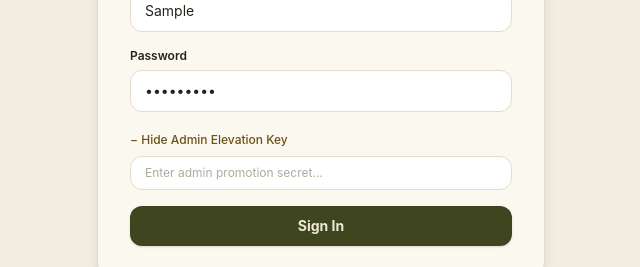
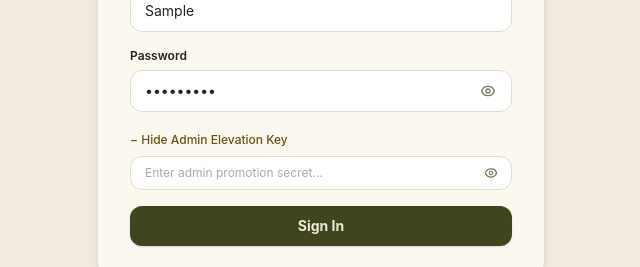
Before and after one commit to Yatish-balu/Roll_Call, a React (Vite) app in the folder frontend-react/: page /login in a window 1280 px wide. Both pictures are taken after typing "Sample", "Sample123" into the empty fields and a click on the button "+ Have an Admin Key?". Shown: the part 361-628 px from the top of the page, without its empty margins (319-959 px from the left). Built offline with nearby package versions, Linux system fonts and the light colour scheme; no server answers.

Commit message:
feat(auth): add show/hide password eye toggle on login screen

```diff
--- a/frontend-react/src/components/auth/LoginView.tsx
+++ b/frontend-react/src/components/auth/LoginView.tsx
@@ -7,8 +7,10 @@ export function LoginView() {
   const { login } = useAuth();
   const [userId, setUserId] = useState("");
   const [password, setPassword] = useState("");
+  const [showPassword, setShowPassword] = useState(false);
   const [adminKey, setAdminKey] = useState("");
   const [showAdminKey, setShowAdminKey] = useState(false);
+  const [showAdminKeySecret, setShowAdminKeySecret] = useState(false);
   const [isSubmitting, setIsSubmitting] = useState(false);
   const [errorMessage, setErrorMessage] = useState<string | null>(null);
 
@@ -88,15 +90,34 @@ export function LoginView() {
             <label htmlFor="password" className="block text-xs font-semibold text-[#24251C] mb-1.5">
               Password
             </label>
+            <div className="relative">
               <input
                 id="password"
-              type="password"
+                type={showPassword ? "text" : "password"}
                 value={password}
                 onChange={(e) => setPassword(e.target.value)}
                 placeholder="••••••••••••"
                 required
-              className="w-full px-3.5 py-2.5 rounded-xl bg-white border border-[#E4DDCA] text-sm text-[#24251C] placeholder-[#77735F]/60 focus-visible:outline-none focus-visible:ring-2 focus-visible:ring-[#6C5119] transition-all"
+                className="w-full pl-3.5 pr-10 py-2.5 rounded-xl bg-white border border-[#E4DDCA] text-sm text-[#24251C] placeholder-[#77735F]/60 focus-visible:outline-none focus-visible:ring-2 focus-visible:ring-[#6C5119] transition-all"
               />
+              <button
+                type="button"
+                onClick={() => setShowPassword(!showPassword)}
+                className="absolute right-3 top-1/2 -translate-y-1/2 text-[#77735F] hover:text-[#24251C] cursor-pointer p-1"
+                aria-label={showPassword ? "Hide password" : "Show password"}
+              >
+                {showPassword ? (
+                  <svg className="w-4 h-4" fill="none" viewBox="0 0 24 24" stroke="currentColor">
+                    <path strokeLinecap="round" strokeLinejoin="round" strokeWidth={2} d="M13.875 18.825A10.05 10.05 0 0112 19c-4.478 0-8.268-2.943-9.543-7a9.97 9.97 0 011.563-3.029m5.858.908a3 3 0 114.243 4.243M9.878 9.878l4.242 4.242M9.88 9.88l-3.29-3.29m7.532 7.532l3.29 3.29M3 3l18 18" />
+                  </svg>
+                ) : (
+                  <svg className="w-4 h-4" fill="none" viewBox="0 0 24 24" stroke="currentColor">
+                    <path strokeLinecap="round" strokeLinejoin="round" strokeWidth={2} d="M15 12a3 3 0 11-6 0 3 3 0 016 0z" />
+                    <path strokeLinecap="round" strokeLinejoin="round" strokeWidth={2} d="M2.458 12C3.732 7.943 7.523 5 12 5c4.478 0 8.268 2.943 9.542 7-1.274 4.057-5.064 7-9.542 7-4.477 0-8.268-2.943-9.542-7z" />
+                  </svg>
+                )}
+              </button>
+            </div>
           </div>
 
           {/* Admin Elevation Key Option */}
@@ -112,14 +133,31 @@ export function LoginView() {
             </div>
 
             {showAdminKey && (
-              <div className="mt-2">
+              <div className="mt-2 relative">
                 <input
-                  type="password"
+                  type={showAdminKeySecret ? "text" : "password"}
                   value={adminKey}
                   onChange={(e) => setAdminKey(e.target.value)}
                   placeholder="Enter admin promotion secret..."
-                  className="w-full px-3.5 py-2 rounded-xl bg-white border border-[#E4DDCA] text-xs text-[#24251C] placeholder-[#77735F]/60 focus-visible:outline-none focus-visible:ring-2 focus-visible:ring-[#6C5119]"
+                  className="w-full pl-3.5 pr-10 py-2 rounded-xl bg-white border border-[#E4DDCA] text-xs text-[#24251C] placeholder-[#77735F]/60 focus-visible:outline-none focus-visible:ring-2 focus-visible:ring-[#6C5119]"
                 />
+                <button
+                  type="button"
+                  onClick={() => setShowAdminKeySecret(!showAdminKeySecret)}
+                  className="absolute right-2.5 top-1/2 -translate-y-1/2 text-[#77735F] hover:text-[#24251C] cursor-pointer p-1"
+                  aria-label={showAdminKeySecret ? "Hide admin key" : "Show admin key"}
+                >
+                  {showAdminKeySecret ? (
+                    <svg className="w-3.5 h-3.5" fill="none" viewBox="0 0 24 24" stroke="currentColor">
+                      <path strokeLinecap="round" strokeLinejoin="round" strokeWidth={2} d="M13.875 18.825A10.05 10.05 0 0112 19c-4.478 0-8.268-2.943-9.543-7a9.97 9.97 0 011.563-3.029m5.858.908a3 3 0 114.243 4.243M9.878 9.878l4.242 4.242M9.88 9.88l-3.29-3.29m7.532 7.532l3.29 3.29M3 3l18 18" />
+                    </svg>
+                  ) : (
+                    <svg className="w-3.5 h-3.5" fill="none" viewBox="0 0 24 24" stroke="currentColor">
+                      <path strokeLinecap="round" strokeLinejoin="round" strokeWidth={2} d="M15 12a3 3 0 11-6 0 3 3 0 016 0z" />
+                      <path strokeLinecap="round" strokeLinejoin="round" strokeWidth={2} d="M2.458 12C3.732 7.943 7.523 5 12 5c4.478 0 8.268 2.943 9.542 7-1.274 4.057-5.064 7-9.542 7-4.477 0-8.268-2.943-9.542-7z" />
+                    </svg>
+                  )}
+                </button>
               </div>
             )}
           </div>
```
Lines whose indentation alone changed are shown as unchanged.
